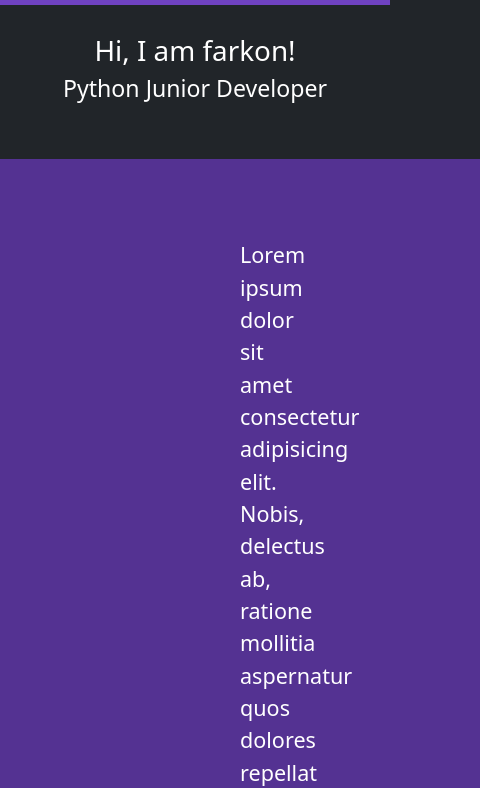
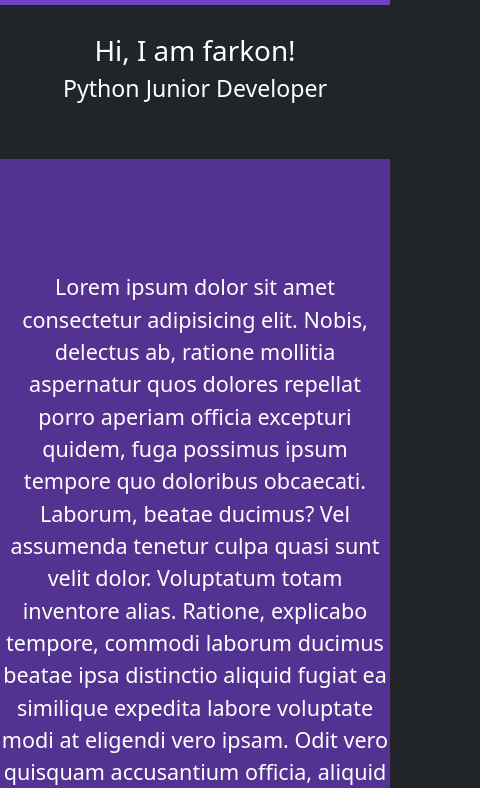
Before and after one commit to farkon00/my-page, a website: page index.html in a window 390 px wide. Shown: the part 62-850 px from the top of the page, 480 px wide, since content can reach past the window. Drawn offline with nearby package versions, Linux system fonts and the light colour scheme.

Commit message:
Paddings fixed for mobile devices

```diff
--- a/css/style.css
+++ b/css/style.css
@@ -13,3 +13,13 @@ body {
 .purple-content {
     background-color: #543292;
 }
+
+.center-content {
+    padding: 7rem 15rem;
+}
+
+@media screen and (max-width: 600px) {
+    .center-content {
+        padding : 7rem 0 !important;
+    }
+}
--- a/index.html
+++ b/index.html
@@ -33,7 +33,7 @@
         <h1 class="mt-5">Hi, I am farkon!</h1>
         <h3>Python Junior Developer</h3>
     </div>
-    <div class="purple-content justify-content-center align-items-center text-center fs-4" style="padding: 5rem 15rem;">
+    <div class="purple-content justify-content-center align-items-center text-center fs-4 center-content">
         Lorem ipsum dolor sit amet consectetur adipisicing elit. Nobis, delectus ab, ratione mollitia aspernatur quos dolores repellat porro aperiam officia excepturi quidem, fuga possimus ipsum tempore quo doloribus obcaecati. Laborum, beatae ducimus? Vel assumenda tenetur culpa quasi sunt velit dolor. Voluptatum totam inventore alias. Ratione, explicabo tempore, commodi laborum ducimus beatae ipsa distinctio aliquid fugiat ea similique expedita labore voluptate modi at eligendi vero ipsam. Odit vero quisquam accusantium officia, aliquid perferendis sit inventore aperiam ab tempore minima neque cupiditate sapiente delectus atque, dolor amet eligendi. Velit, voluptas hic. Recusandae neque aliquam eaque vitae eos! Nostrum magni error ipsam quas?
     </div>
     <script src="index.js"></script>
```
